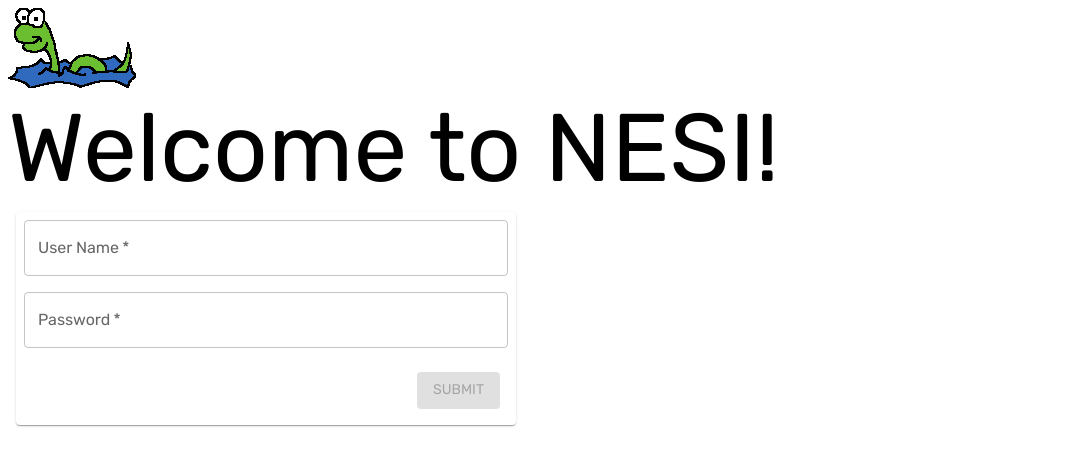
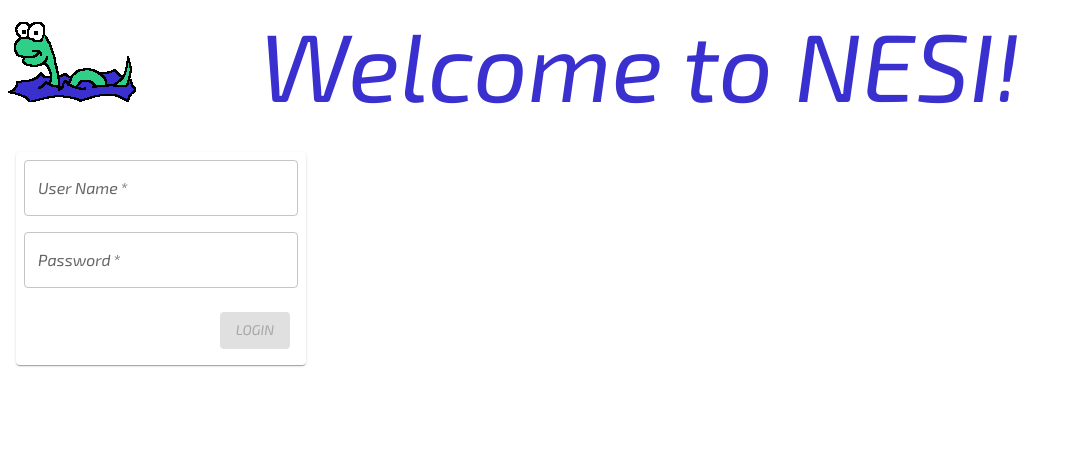
Before and after one commit to RobSIM37/nesi, a React (Create React App) app in the folder frontend/: page / in a window 1280 px wide. Shown: the top 466 px of the page, without its empty margins (0-1072 px from the left). Built offline with nearby package versions, Linux system fonts and the light colour scheme.

Commit message:
set style

```diff
--- a/frontend/public/index.html
+++ b/frontend/public/index.html
@@ -24,8 +24,9 @@
       work correctly both with client-side routing and a non-root public URL.
       Learn how to configure a non-root public URL by running `npm run build`.
     -->
-    <link rel="stylesheet"
-          href="https://fonts.googleapis.com/css2?family=Rubik">
+    <link rel="preconnect" href="https://fonts.googleapis.com">
+    <link rel="preconnect" href="https://fonts.gstatic.com" crossorigin>
+    <link href="https://fonts.googleapis.com/css2?family=Exo+2:ital@1&display=swap" rel="stylesheet">
     <title>NESI</title>
   </head>
   <body>
--- a/frontend/src/components/form/Form.js
+++ b/frontend/src/components/form/Form.js
@@ -1,6 +1,6 @@
 import FormStateManagement from "./FormStateManagement"
 import FormTextField from "./inputs/FormTextField"
-import FormSubmitButton from "./inputs/FormSubmitButton"
+import FormButton from "./inputs/FormButton"
 import { useEffect, useState } from "react"
 import FormCheckBox from "./inputs/FormCheckBox"
 import FormStatement from "./inputs/FormStatement"
@@ -45,8 +45,8 @@
                         choices={input.choices}
                         width={props.width || 350}
                     />
-                case "submit":
-                    return <FormSubmitButton key={Math.random()}/>
+                case "button":
+                    return <FormButton text={input.text} key={Math.random()}/>
                 case "statement":
                     return <FormStatement key={Math.random()} statement={input.statement} width={props.width || 350}/>
                 default:
--- a/frontend/src/components/form/FormStateManagement.js
+++ b/frontend/src/components/form/FormStateManagement.js
@@ -60,9 +60,13 @@
         }
         const updatedData = {...formData};
         updatedData[dataKey].value = containedValue;
-        updatedData[dataKey].errorMessage = generateErrorMessage(
+        const currentErrorMessage = generateErrorMessage(
             containedValue, getInput(dataKey).validationFunctions
         )
+        updatedData[dataKey].errorMessage = currentErrorMessage;
+        if (currentErrorMessage === "") {
+            updatedData[dataKey].touched = true;
+        }
         setFormData(()=>updatedData);
     }
 
@@ -91,7 +95,7 @@
                         reportChange:reportChange,
                         hasBeenTouched:hasBeenTouched
                     }});
-                case "FormSubmitButton":
+                case "FormButton":
                     return React.cloneElement(child, {form:{submitForm:submitButtonClickEventHandler, disabled: !isFormValid()}});
                 default:
                     return child
--- a/frontend/src/components/form/inputs/FormSubmitButton.js
+++ b/frontend/src/components/form/inputs/FormButton.js
@@ -1,14 +1,14 @@
 import { Box, Button, Stack } from "@mui/material"
 
-const FormSubmitButton = (props) => {
+const FormButton = (props) => {
 
     return (
         <Stack direction={"column"} width={"100%"} alignItems={"end"}>
             <Box width={"auto"} p={1}>
-                <Button variant="contained" disabled={props.form.disabled} onClick={props.form.submitForm}>Submit</Button>
+                <Button variant="contained" disabled={props.form.disabled} onClick={props.form.submitForm}>{props.text || "Submit"}</Button>
             </Box>
         </Stack>
     )
 }
 
-export default FormSubmitButton
+export default FormButton
--- a/frontend/src/consts/form/loginForm.js
+++ b/frontend/src/consts/form/loginForm.js
@@ -17,8 +17,8 @@
             mustContainCharInRangeFactory("a","z", "Password must contain a lower case letter."),
             mustContainCharInRangeFactory("A", "Z", "Password must contain an upper case letter."),
             mustContainCharInRangeFactory("0", "9", "Password must contain a number."),
-            containsCharacterInSetFactory(false, invalidPasswordChars, `Password may not contain any of the following symbols: ${invalidPasswordChars.join(" ")}`)
+            containsCharacterInSetFactory(false, invalidPasswordChars, `Password may not contain any of the following symbols: ${invalidPasswordChars.join("\n")}`)
         ]
     },
-    { type: "submit"}
+    { type: "button", text: "login" }
 ];
--- a/frontend/src/pages/LandingPage.js
+++ b/frontend/src/pages/LandingPage.js
@@ -1,5 +1,5 @@
-import React from "react";
-import { Typography} from "@mui/material";
+
+import { Typography, Grid } from "@mui/material";
 import nesi from "../resources/nesi.png";
 import Form from "../components/form/Form";
 import { loginInputs } from "../consts/form/loginForm"
@@ -11,15 +11,22 @@
     }
 
     return (
-        <>
-            <img src={nesi} alt="Nesi Logo"></img>
-            <Typography variant="h1">Welcome to NESI!</Typography>
-            <Form
-                width={500}
-                inputs={loginInputs}
-                onSubmit={formSubmitClickHandler}
-            />
-        </>
+        <Grid container alignItems={"center"} rowSpacing={3}>
+            <Grid item xs={1}>
+                <img src={nesi} alt="Nesi Logo"></img>
+            </Grid>
+            <Grid item xs>
+                <Typography align="center" variant="h1">Welcome to NESI!</Typography>
+            </Grid>
+            <Grid item xs={1}></Grid>
+            <Grid item xs={12}>
+                <Form
+                    width={290}
+                    inputs={loginInputs}
+                    onSubmit={formSubmitClickHandler}
+                />
+            </Grid>
+        </Grid>
     )
 }
 
--- a/frontend/src/theme/theme.js
+++ b/frontend/src/theme/theme.js
@@ -1,7 +1,21 @@
 import { createTheme } from "@mui/material"
 
+const green = "#30CF88";
+const blue = "#3930CF";
+const red = "#CF3077";
+const yellow = "#C6CF30";
+
 export default createTheme({
+
+    palette:{
+        primary: {main: green},
+        secondary: {main: blue},
+        error: {main: red},
+        info: {main: yellow},
+        text: {primary: blue}
+    },
     typography: {
-        fontFamily: "'Rubik', sans-serif"
+        fontFamily: "'Exo 2', sans-serif",
+        h1: {color: blue}
     }
 })
```
Also changed, not shown: frontend/src/resources/nesi.png.
